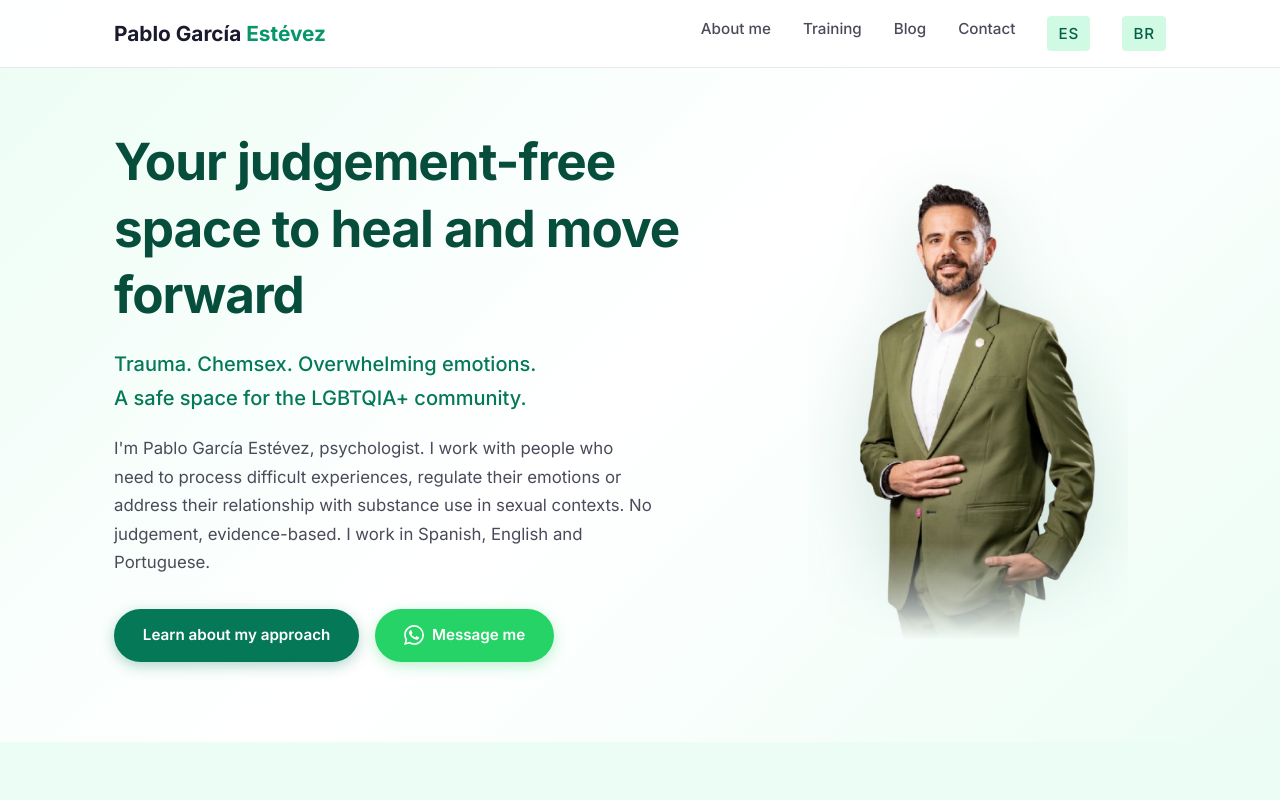
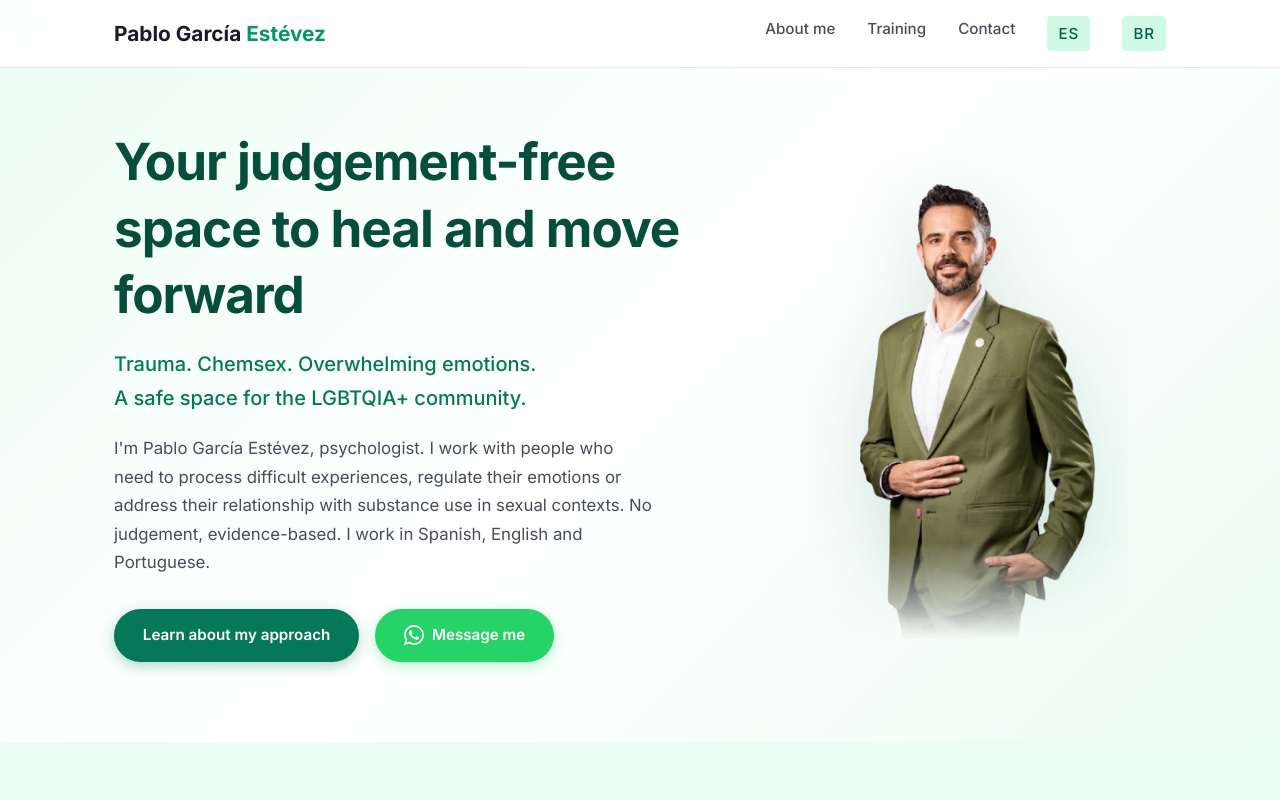
Before and after one commit to pagarest/Mi-web, a plain HTML site: page en/index.html in a window 1280 px wide. Shown: the top 800 px of the page. Drawn offline with Linux system fonts and the light colour scheme.

Commit message:
Reverting blog

```diff
--- a/en/index.html
+++ b/en/index.html
@@ -19,7 +19,6 @@
             <nav class="nav">
                 <a href="psychologist.html">About me</a>
                 <a href="training.html">Training</a>
-                <a href="blog.html">Blog</a>
                 <a href="#contact">Contact</a>
                 <a href="../index.html" class="lang-switch">ES</a>
                 <a href="../pt/index.html" class="lang-switch">BR</a>
```
Also changed, not shown: en/psychologist.html (+0 -1 lines), index.html (+0 -1 lines), psicologo.html (+0 -1 lines), pt/index.html (+0 -1 lines), pt/psicologo.html (+0 -1 lines).
